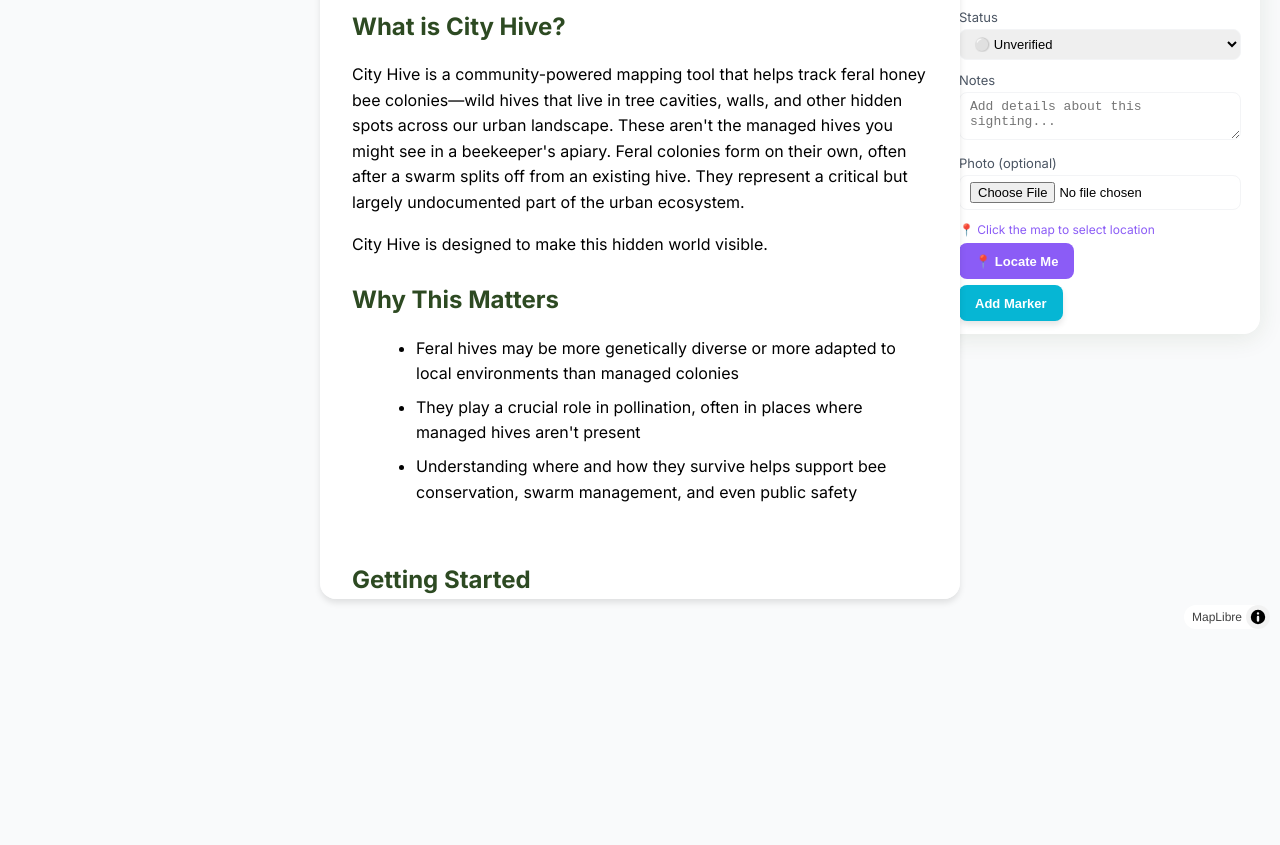
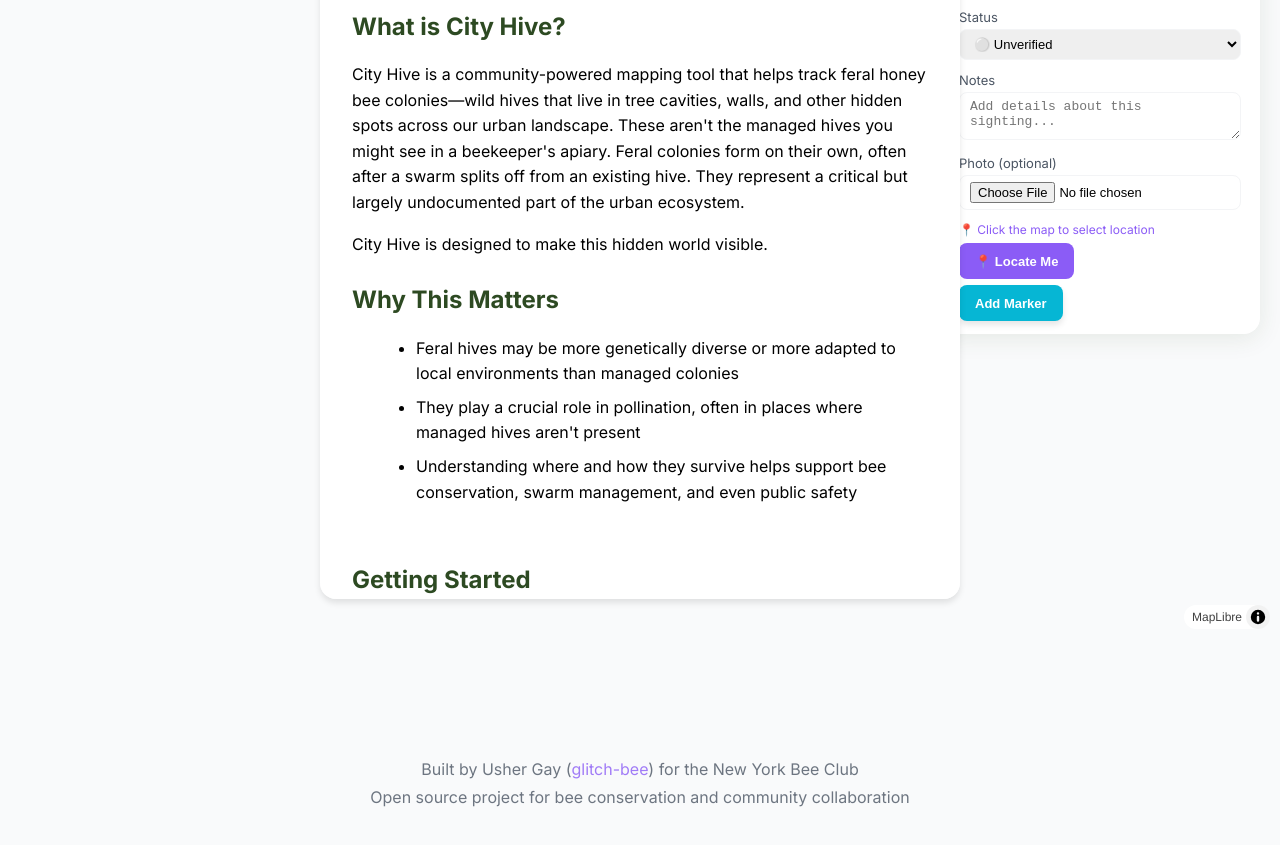
Before and after one commit to glitch-bee/nyc_feral_bee, a website built with Vite: page index.html in a window 1280 px wide. Shown: the part 161-1006 px from the top of the page. Before the commit the page ends 800 px from the top, so only its background shows below. Built offline with nearby package versions, Linux system fonts and the light colour scheme; some packages are replaced by stand-ins of ours; no server answers; the database is empty.

Commit message:
feat: add footer to multiple pages with project attribution and open source information

```diff
--- a/index.html
+++ b/index.html
@@ -40,6 +40,13 @@
 
     <!-- Form Container -->    <div id="marker-form"></div>
 
+    <footer class="site-footer">
+      <div class="container">
+        <p>Built by Usher Gay (<a href="https://github.com/glitch-bee" target="_blank" rel="noopener noreferrer">glitch-bee</a>) for the New York Bee Club</p>
+        <p>Open source project for bee conservation and community collaboration</p>
+      </div>
+    </footer>
+
     <script type="module" src="/src/main.js"></script>
     <script type="module" src="/src/navigation.js"></script>
   </body>
--- a/src/style.css
+++ b/src/style.css
@@ -1025,3 +1025,25 @@ body.welcome-open {
         z-index: 1000;
     }
 }
+
+.site-footer {
+  padding: 2rem 0;
+  background: var(--gray-50);
+  text-align: center;
+}
+
+.site-footer a {
+  color: var(--primary-purple);
+  text-decoration: none;
+  transition: color 0.2s ease;
+}
+
+.site-footer a:hover {
+  color: var(--primary-teal);
+  text-decoration: underline;
+}
+
+.site-footer p {
+  margin: 0.5rem 0;
+  color: var(--gray-600);
+}
```
Also changed, not shown: public/about.html (+4 -2 lines), public/resources.html (+1 -1 lines).
